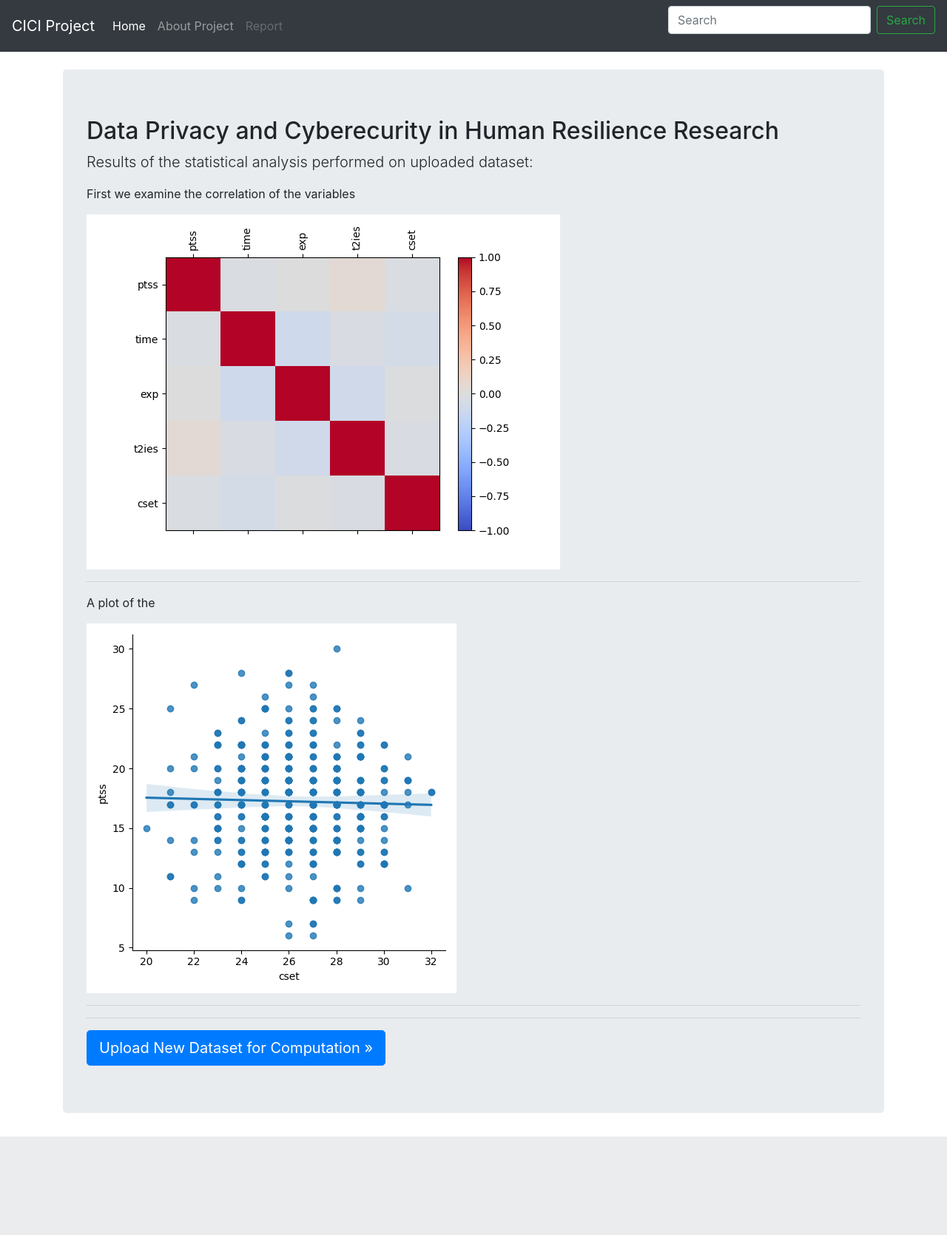
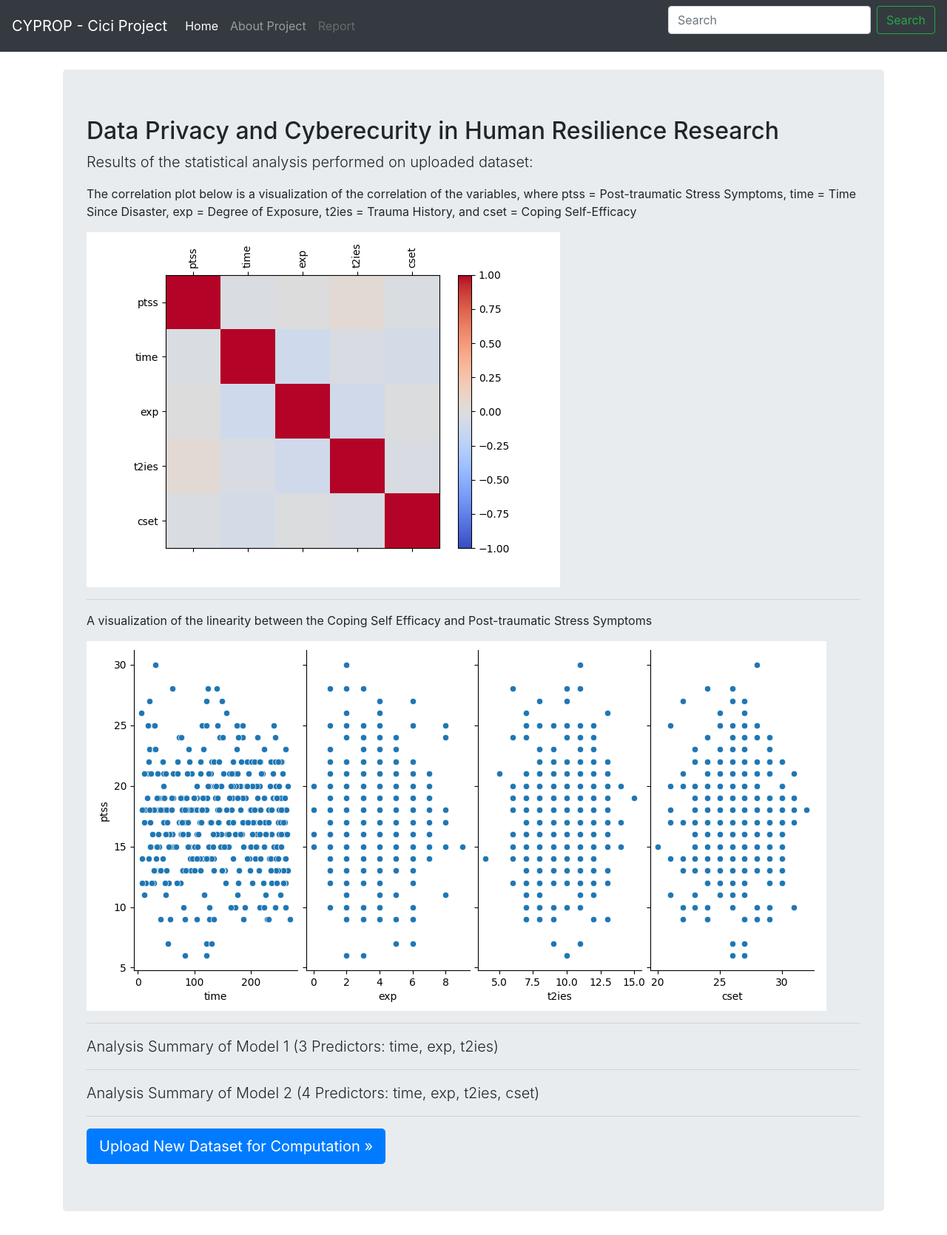
Before and after one commit to Marblegee/cici, a Django app: template src/fileworks/templates/result.html in a window 1280 px wide. Shown: the whole page at 74% size. Before the commit the page ends 1537 px from the top, so only its background shows below. Run offline with Django 4.2, Linux system fonts and the light colour scheme; the template is opened without the code that fills it, so the values that code supplies are empty; some libraries are stand-ins or nearby versions.

Commit message:
final workings

```diff
--- a/src/fileworks/templates/result.html
+++ b/src/fileworks/templates/result.html
@@ -10,7 +10,7 @@
     <meta name="description" content="" />
     <meta name="author" content="" />
 
-    <title>Cici Project</title>
+    <title>CYPROP - Cici Project</title>
 
     <link
       rel="stylesheet"
@@ -27,7 +27,7 @@
 
   <body>
     <nav class="navbar navbar-expand-md navbar-dark bg-dark mb-4">
-      <a class="navbar-brand" href="#">CICI Project</a>
+      <a class="navbar-brand" href="#">CYPROP - Cici Project</a>
       <button
         class="navbar-toggler"
         type="button"
@@ -42,7 +42,7 @@
       <div class="collapse navbar-collapse" id="navbarCollapse">
         <ul class="navbar-nav mr-auto">
           <li class="nav-item active">
-            <a class="nav-link" href="../upload"
+            <a class="nav-link" onclick="result()"
               >Home <span class="sr-only">(current)</span></a
             >
           </li>
@@ -73,14 +73,31 @@
         <p class="lead">
           Results of the statistical analysis performed on uploaded dataset:
         </p>
-        <p>First we examine the correlation of the variables</p>
+        <p>
+          The correlation plot below is a visualization of the correlation of
+          the variables, where ptss = Post-traumatic Stress Symptoms, time =
+          Time Since Disaster, exp = Degree of Exposure, t2ies = Trauma History,
+          and cset = Coping Self-Efficacy
+        </p>
         <img src="{% static 'correlation.png' %}" alt="" />
         <hr />
-        <p>A plot of the</p>
+        <p>
+          A visualization of the linearity between the Coping Self Efficacy and
+          Post-traumatic Stress Symptoms
+        </p>
         <img src="{% static 'plot1.png' %}" alt="" />
         <hr />
+        <p class="lead">
+          Analysis Summary of Model 1 (3 Predictors: time, exp, t2ies)
+        </p>
+        {{ result|safe }}
+        <p class="lead"></p>
 
-        {{ result|safe }}
+        <hr />
+        <p class="lead">
+          Analysis Summary of Model 2 (4 Predictors: time, exp, t2ies, cset)
+        </p>
+        {{ result2|safe }}
         <p class="lead"></p>
 
         <hr />
--- a/src/fileworks/templates/upload.html
+++ b/src/fileworks/templates/upload.html
@@ -25,7 +25,7 @@
 
   <body>
     <nav class="navbar navbar-expand-md navbar-dark bg-dark mb-4">
-      <a class="navbar-brand" href="#">CICI Project</a>
+      <a class="navbar-brand" href="#">CYPROP - Cici Project</a>
       <button
         class="navbar-toggler"
         type="button"
```
Also changed, not shown: src/fileworks/models.py (+5 -14 lines), src/fileworks/views.py (+92 -6 lines), src/fileworks/migrations/0001_initial.py, src/static/plot1.png.
